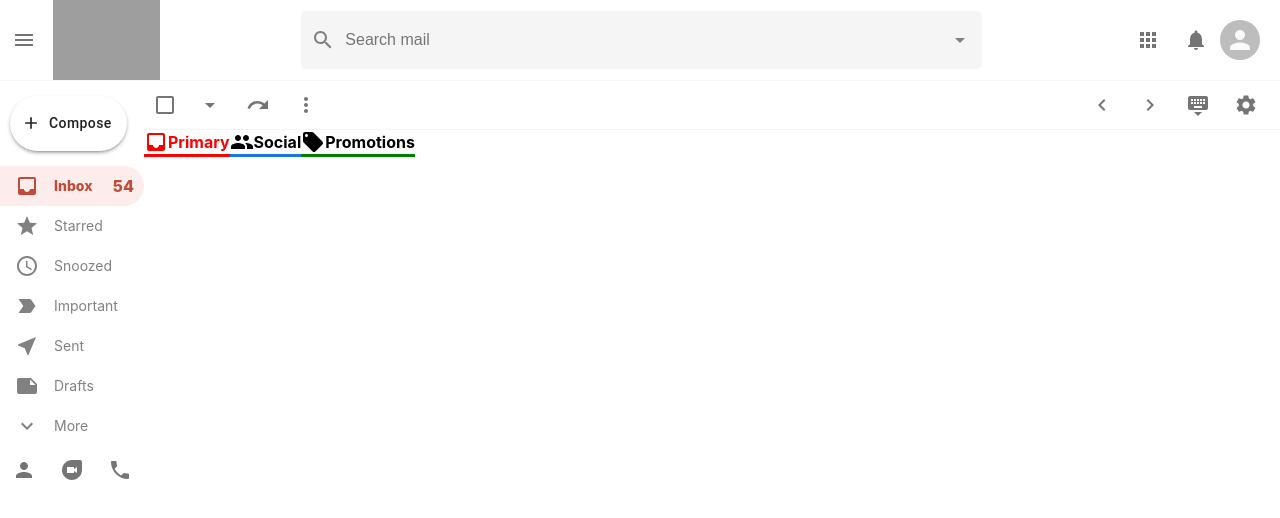
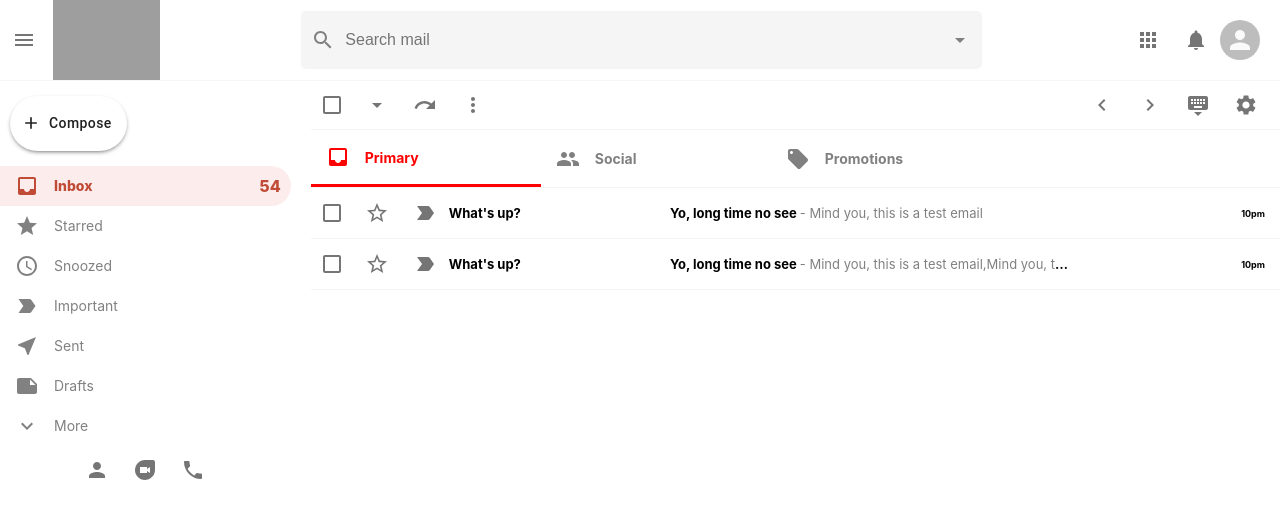
Before and after one commit to akaahl/gmail-clone, a React (Create React App) app: page / in a window 1280 px wide. Shown: the top 518 px of the page. Built offline with nearby package versions, Linux system fonts and the light colour scheme; grey boxes are pictures that could not be loaded.

Commit message:
Added EmailRow styling

```diff
--- a/src/components/EmailList/EmailList.css
+++ b/src/components/EmailList/EmailList.css
@@ -16,5 +16,10 @@
 }
 
 .emailList__sections {
+  position: sticky;
+  top: 0;
   display: flex;
+  border-bottom: 1px solid whitesmoke;
+  background-color: white;
+  z-index: 999;
 }
--- a/src/components/EmailList/EmailList.js
+++ b/src/components/EmailList/EmailList.js
@@ -13,6 +13,7 @@
 import LocalOfferIcon from "@material-ui/icons/LocalOffer";
 
 import Section from "./Section/Section";
+import EmailRow from "./EmailRow/EmailRow";
 
 function EmailList() {
   return (
@@ -57,6 +58,21 @@
         <Section Icon={PeopleIcon} title="Social" color="#1a73e8" />
         <Section Icon={LocalOfferIcon} title="Promotions" color="green" />
       </div>
+
+      <div className="emailList__list">
+        <EmailRow
+          title="What's up?"
+          subject="Yo, long time no see"
+          description="Mind you, this is a test email"
+          time="10pm"
+        />
+        <EmailRow
+          title="What's up?"
+          subject="Yo, long time no see"
+          description="Mind you, this is a test email,Mind you, this is a test email,Mind you, this is a test email"
+          time="10pm"
+        />
+      </div>
     </div>
   );
 }
--- /dev/null
+++ b/src/components/EmailList/EmailRow/EmailRow.css
@@ -0,0 +1,48 @@
+.emailRow {
+  display: flex;
+  align-items: center;
+  height: 50px;
+  border-bottom: 1px solid whitesmoke;
+  cursor: pointer;
+  z-index: 999;
+}
+
+.emailRow:hover {
+  border-top: 1px solid whitesmoke;
+  box-shadow: 0px 4px 4px -2px rgba(0, 0, 0, 0.24);
+}
+
+.emailRow__options {
+  display: flex;
+}
+
+.emailRow__message {
+  display: flex;
+  flex: 0.8;
+  align-items: center;
+  font-size: 13px;
+}
+
+.emailRow__message > h4 {
+  width: 400px;
+  white-space: nowrap;
+  overflow: hidden;
+  text-overflow: ellipsis;
+  padding: 0 5px;
+}
+
+.emailRow__title {
+  font-size: 13px;
+  flex: 0.3;
+}
+
+.emailRow__time {
+  padding-right: 15px;
+  font-size: 9px;
+  font-weight: bold;
+}
+
+.emailRow__description {
+  color: gray;
+  font-weight: 400;
+}
--- /dev/null
+++ b/src/components/EmailList/EmailRow/EmailRow.js
@@ -0,0 +1,31 @@
+import React from "react";
+import "./EmailRow.css";
+import { Checkbox, IconButton } from "@material-ui/core";
+import StarBorderOutlinedIcon from "@material-ui/icons/StarBorderOutlined";
+import LabelImportantOutlinedIcon from "@material-ui/icons/LabelImportantOutlined";
+
+function EmailRow({ id, title, subject, description, time }) {
+  return (
+    <div className="emailRow">
+      <div className="emailRow__options">
+        <Checkbox />
+        <IconButton>
+          <StarBorderOutlinedIcon />
+        </IconButton>
+        <IconButton>
+          <LabelImportantOutlinedIcon />
+        </IconButton>
+      </div>
+      <h3 className="emailRow__title">{title}</h3>
+      <div className="emailRow__message">
+        <h4>
+          {subject}{" "}
+          <span className="emailRow__description">- {description}</span>
+        </h4>
+      </div>
+      <p className="emailRow__time">{time}</p>
+    </div>
+  );
+}
+
+export default EmailRow;
--- a/src/components/EmailList/Section/Section.css
+++ b/src/components/EmailList/Section/Section.css
@@ -1,4 +1,25 @@
 .section {
   display: flex;
   align-items: center;
+  border-bottom-width: 2px;
+  padding: 15px;
+  min-width: 200px;
+  cursor: pointer;
+  color: grey;
+  border-width: 0 !important;
 }
+
+.section--selected {
+  background-color: white;
+  border-width: 3px !important;
+}
+
+.section:hover {
+  background-color: whitesmoke;
+  border-bottom-width: 3px !important;
+}
+
+.section > h4 {
+  font-size: 14px;
+  margin-left: 15px;
+}
--- a/src/components/Sidebar/Sidebar.css
+++ b/src/components/Sidebar/Sidebar.css
@@ -1,4 +1,7 @@
 .sidebar {
+  flex: 0.3;
+  max-width: 300px;
+  padding-right: 20px;
 }
 
 .sidebar__compose {
```
